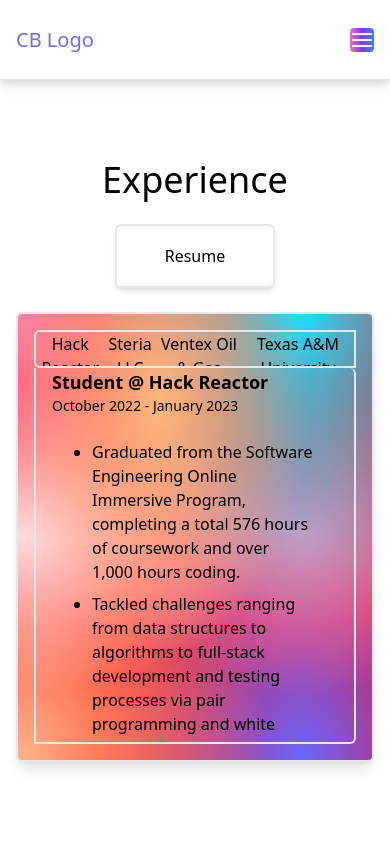
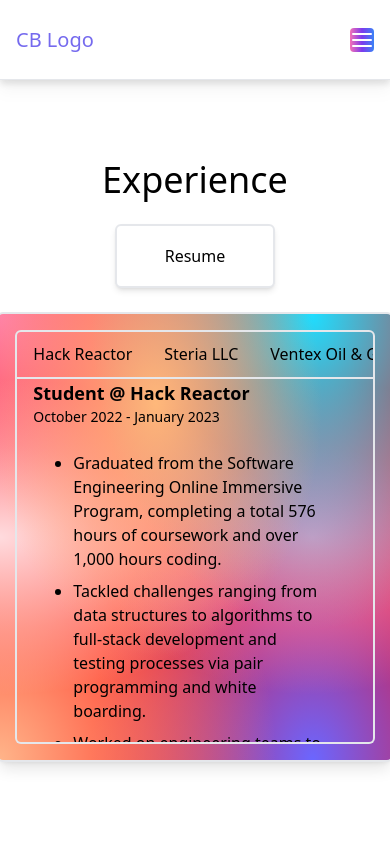
Before and after one commit to csb91/portfolio_site, a Next.js app: page /experience in a window 390 px wide. Shown: the top 844 px of the page. Built offline with nearby package versions, Linux system fonts and the light colour scheme.

Commit message:
correct mobile view width

```diff
--- a/src/components/JobSelector.tsx
+++ b/src/components/JobSelector.tsx
@@ -5,11 +5,11 @@ const JobSelector = ({ selectedJob, setSelectedJob, company }) => {
   }
 
   return (
-    <>
-      <button onClick={handleClick} className='sm:border-b sm:h-12'>
+    <div className='flex min-w-fit'>
+      <button onClick={handleClick} className='px-4 md:border-b'>
         {company}
       </button>
-    </>
+    </div>
   )
 }
 
--- a/src/components/WorkExperience.tsx
+++ b/src/components/WorkExperience.tsx
@@ -61,7 +61,7 @@ const WorkExperience = () => {
 
   return (
     <div className='container mx-auto flex flex-col justify-between border-2 rounded-md md:flex-row mt-6 mb-6 p-4 h-[450px] max-w-5xl rainbow-mesh shadow-lg'>
-      <div className='container mx-auto flex flex-row sm:flex-col border-2 rounded-tl-md rounded-bl-md overflow-x-scroll sm:w-1/3'>
+      <div className='container mx-auto flex flex-grow flex-row md:flex-col border-2 rounded-tl-md rounded-tr-md md:rounded-bl-md md:w-1/3 overflow-x-scroll overflow-y-hidden scrollbar'>
         {jobList.map((job, index) => (
           <JobSelector
           selectedJob={selectedJob}
@@ -70,7 +70,7 @@ const WorkExperience = () => {
           key={index}/>
         ))}
       </div>
-      <div className='container mx-auto flex flex-grow border-2 border-t-0 sm:border-l-0 sm:border-t-2 rounded-tr-md rounded-br-md overflow-auto'>
+      <div className='container mx-auto flex flex-grow border-2 border-t-0 rounded-br-md rounded-bl-md h-5/6 md:border-l-0 md:border-t-2 md:rounded-tr-md overflow-y-auto'>
         {jobList.map((job, index) => (
           <JobCard
             selectedJob={selectedJob}
--- a/src/styles/globals.css
+++ b/src/styles/globals.css
@@ -54,3 +54,24 @@ body, html {
 .purple-orange {
   background-image:linear-gradient(271.68deg, #EE756A 25%, #756AEE 50%);
 }
+
+@layer utilities {
+  .scrollbar::-webkit-scrollbar {
+    width: 10px;
+    height: 10px;
+  }
+
+  .scrollbar::-webkit-scrollbar-track {
+    border-radius: 100vh;
+
+  }
+
+  .scrollbar::-webkit-scrollbar-thumb {
+    background: rgba(247, 244, 237, 0.5);
+    border-radius: 100vh;
+  }
+
+  .scrollbar::-webkit-scrollbar-thumb:hover {
+    background: rgba(247, 244, 237, 0.5);
+  }
+}
```
